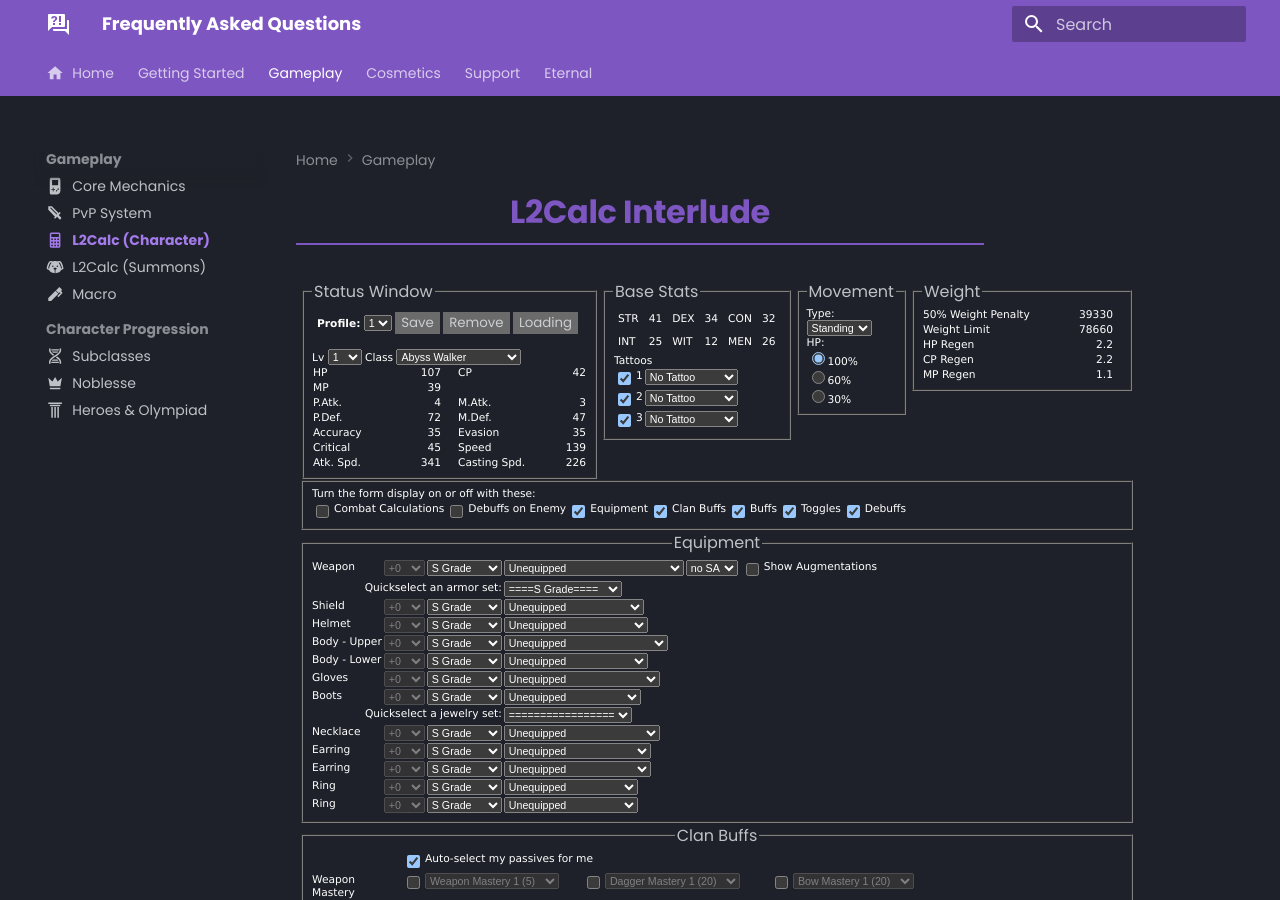
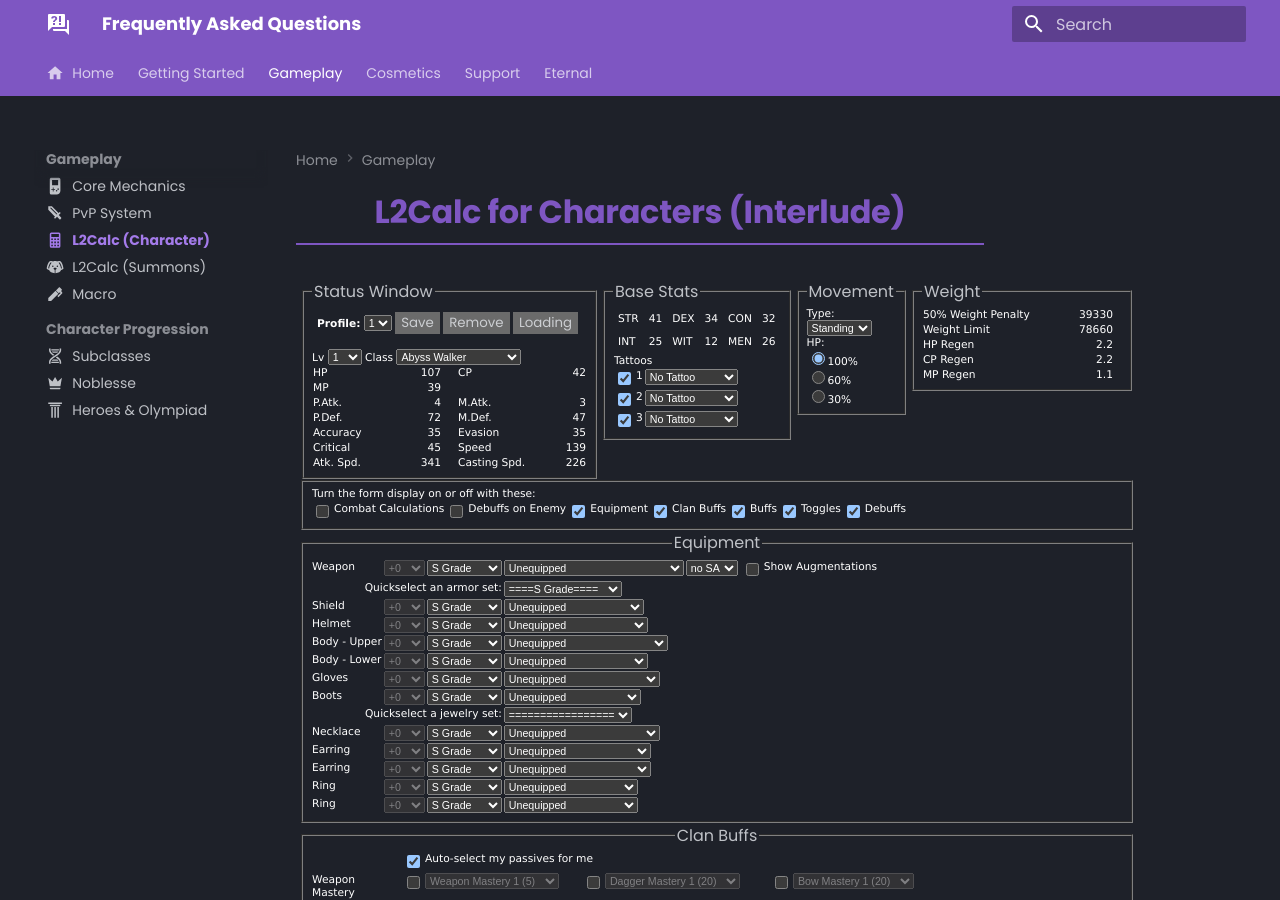
Before and after one commit to tab1-web/faq, an MkDocs documentation site: the page built from docs/features/l2calcinterlude.md, in a window 1280 px wide and 900 px high. Built offline with MkDocs 1.6.1 and Material for MkDocs 9.7.7, drawn with Linux system fonts in a browser that asks for light colours; some web fonts are replaced.

Commit message:
l2calc for chars

```diff
--- a/docs/features/l2calcinterlude.md
+++ b/docs/features/l2calcinterlude.md
@@ -7,7 +7,7 @@
 
 
 
-# L2Calc Interlude
+# L2Calc for Characters (Interlude)
 
 <style>
 fieldset {
```
